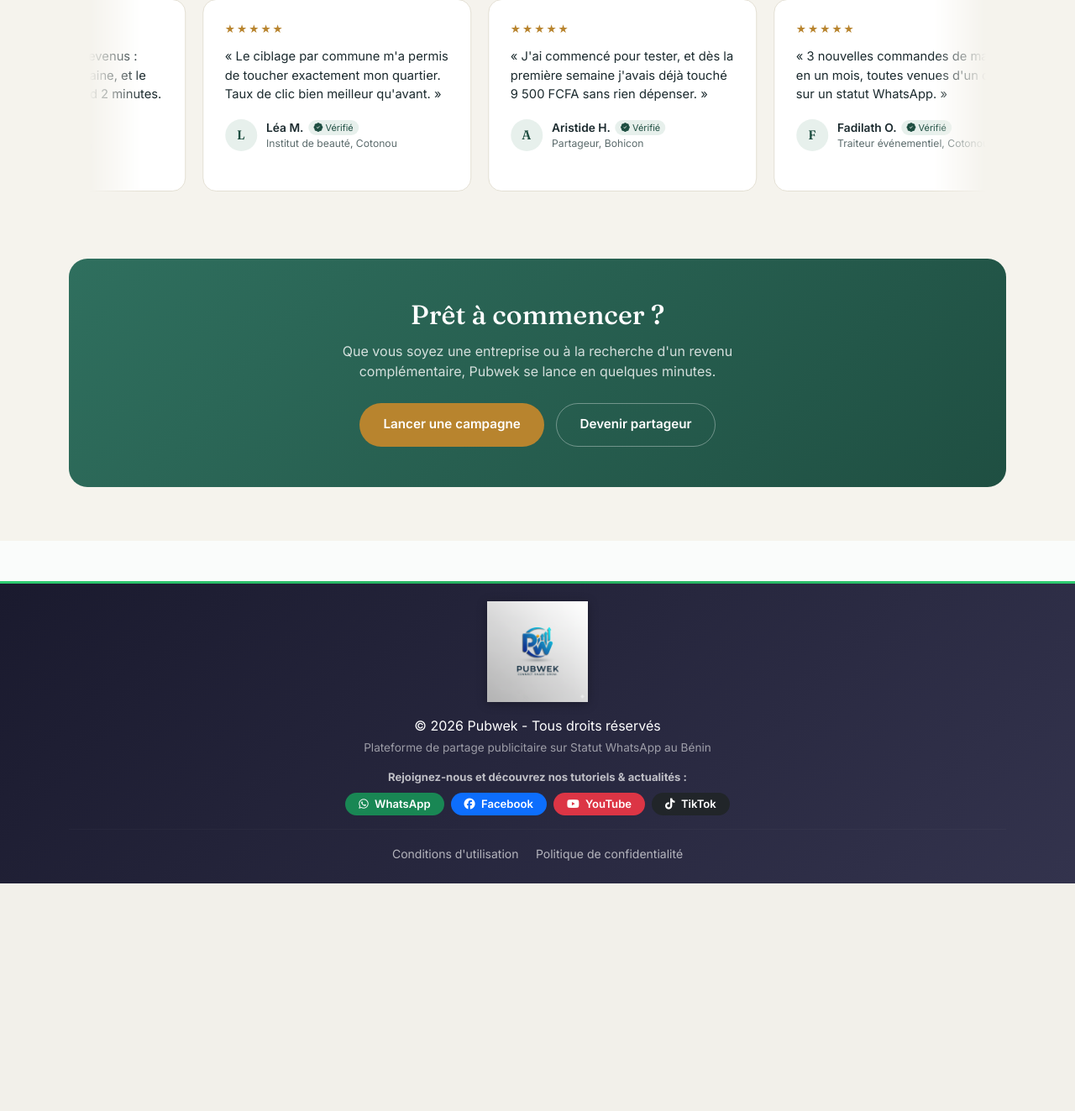
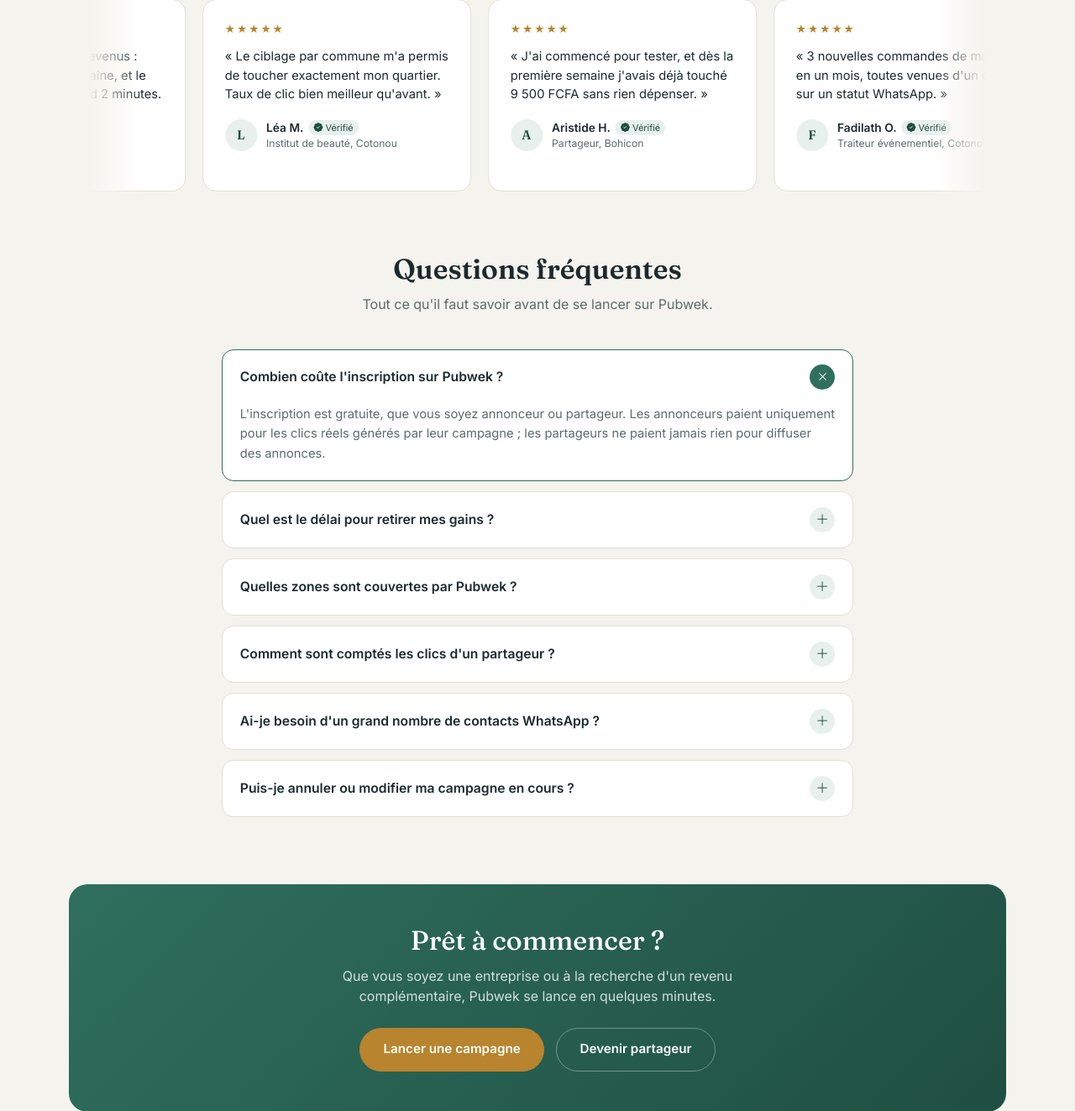
Before and after one commit to Mod617/Pubwek, a Flask app: page / in a window 1280 px wide. Shown: the part 1917-3240 px from the top of the page at 84% size. Before the commit the page ends 2969 px from the top, so only its background shows below. Run offline with Flask 3, Linux system fonts and the light colour scheme; parts of the project's set-up code (start-up, migrations or seed data) failed here and were passed over; some libraries are stand-ins or nearby versions.

Commit message:
Update index.html

```diff
--- a/templates/index.html
+++ b/templates/index.html
@@ -494,6 +494,54 @@
   }
   .pw-testi-role { font-size: 0.76rem; color: var(--ink-soft); }
 
+  /* ================= FAQ ================= */
+  .pw-faq-wrap { max-width: 800px; margin: 0 auto; padding: 3.5rem 1.5rem 1rem; }
+  .pw-faq-list { display: flex; flex-direction: column; gap: 0.8rem; }
+
+  .pw-faq-item {
+    background: var(--paper-raised);
+    border: 1px solid var(--line);
+    border-radius: 14px;
+    overflow: hidden;
+  }
+  .pw-faq-item[open] { border-color: var(--emerald); }
+
+  .pw-faq-item summary {
+    list-style: none;
+    cursor: pointer;
+    padding: 1.1rem 1.3rem;
+    display: flex;
+    align-items: center;
+    justify-content: space-between;
+    gap: 1rem;
+    font-weight: 600;
+    font-size: 0.98rem;
+    color: var(--ink);
+  }
+  .pw-faq-item summary::-webkit-details-marker { display: none; }
+
+  .pw-faq-icon {
+    width: 30px; height: 30px;
+    border-radius: 50%;
+    background: var(--emerald-tint);
+    color: var(--emerald-dark);
+    display: flex; align-items: center; justify-content: center;
+    flex-shrink: 0;
+    transition: transform .25s ease, background .25s ease, color .25s ease;
+  }
+  .pw-faq-item[open] .pw-faq-icon {
+    transform: rotate(45deg);
+    background: var(--emerald);
+    color: #fff;
+  }
+
+  .pw-faq-answer {
+    padding: 0 1.3rem 1.2rem;
+    color: var(--ink-soft);
+    font-size: 0.92rem;
+    line-height: 1.6;
+  }
+
   /* ================= FINAL CTA ================= */
   .pw-final-cta {
     max-width: 1180px;
@@ -665,6 +713,70 @@
     </div>
   </section>
 
+  <!-- ============ FAQ ============ -->
+  <section class="pw-faq-wrap pw-reveal">
+    <div class="pw-section-head">
+      <h2>Questions fréquentes</h2>
+      <p>Tout ce qu'il faut savoir avant de se lancer sur Pubwek.</p>
+    </div>
+    <div class="pw-faq-list">
+      <details class="pw-faq-item" open>
+        <summary>
+          Combien coûte l'inscription sur Pubwek ?
+          <span class="pw-faq-icon"><i class="bi bi-plus-lg"></i></span>
+        </summary>
+        <div class="pw-faq-answer">
+          L'inscription est gratuite, que vous soyez annonceur ou partageur. Les annonceurs paient uniquement pour les clics réels générés par leur campagne ; les partageurs ne paient jamais rien pour diffuser des annonces.
+        </div>
+      </details>
+      <details class="pw-faq-item">
+        <summary>
+          Quel est le délai pour retirer mes gains ?
+          <span class="pw-faq-icon"><i class="bi bi-plus-lg"></i></span>
+        </summary>
+        <div class="pw-faq-answer">
+          Les retraits vers Mobile Money sont traités rapidement, généralement en quelques minutes après la demande, dès que le seuil minimum de retrait est atteint.
+        </div>
+      </details>
+      <details class="pw-faq-item">
+        <summary>
+          Quelles zones sont couvertes par Pubwek ?
+          <span class="pw-faq-icon"><i class="bi bi-plus-lg"></i></span>
+        </summary>
+        <div class="pw-faq-answer">
+          Pubwek couvre déjà Cotonou, Porto-Novo, Parakou, Abomey-Calavi, Bohicon et Ouidah, avec un ciblage possible par commune. De nouvelles zones sont ajoutées régulièrement selon la demande.
+        </div>
+      </details>
+      <details class="pw-faq-item">
+        <summary>
+          Comment sont comptés les clics d'un partageur ?
+          <span class="pw-faq-icon"><i class="bi bi-plus-lg"></i></span>
+        </summary>
+        <div class="pw-faq-answer">
+          Chaque partageur reçoit un lien de suivi personnel à intégrer dans son statut. Seuls les clics réels et uniques sur ce lien sont comptabilisés et crédités, ce qui garantit un système juste pour tout le monde.
+        </div>
+      </details>
+      <details class="pw-faq-item">
+        <summary>
+          Ai-je besoin d'un grand nombre de contacts WhatsApp ?
+          <span class="pw-faq-icon"><i class="bi bi-plus-lg"></i></span>
+        </summary>
+        <div class="pw-faq-answer">
+          Non, ce n'est pas obligatoire. Même avec un nombre modeste de contacts, vos statuts génèrent des vues et des clics réguliers. Plus vous êtes actif, plus vos gains augmentent naturellement.
+        </div>
+      </details>
+      <details class="pw-faq-item">
+        <summary>
+          Puis-je annuler ou modifier ma campagne en cours ?
+          <span class="pw-faq-icon"><i class="bi bi-plus-lg"></i></span>
+        </summary>
+        <div class="pw-faq-answer">
+          Oui, une campagne peut être mise en pause, modifiée ou arrêtée à tout moment depuis votre tableau de bord annonceur, sans engagement de durée minimum.
+        </div>
+      </details>
+    </div>
+  </section>
+
   <!-- ============ CTA FINAL ============ -->
   <div class="pw-final-cta pw-reveal">
     <h2>Prêt à commencer ?</h2>
@@ -811,6 +923,18 @@
   const tout = avis.concat(avis); // dupliqué une fois pour boucler sans coupure visible
   tout.forEach(function (a) { track.appendChild(carte(a)); });
 
+  // ---- FAQ: un seul accordéon ouvert à la fois ----
+  const faqItems = document.querySelectorAll(".pw-faq-item");
+  faqItems.forEach(function (item) {
+    item.addEventListener("toggle", function () {
+      if (item.open) {
+        faqItems.forEach(function (autre) {
+          if (autre !== item) autre.open = false;
+        });
+      }
+    });
+  });
+
   // ---- Reveal on scroll: un fade-up discret par section ----
   const cibles = document.querySelectorAll(".pw-reveal");
   if ("IntersectionObserver" in window) {
```
